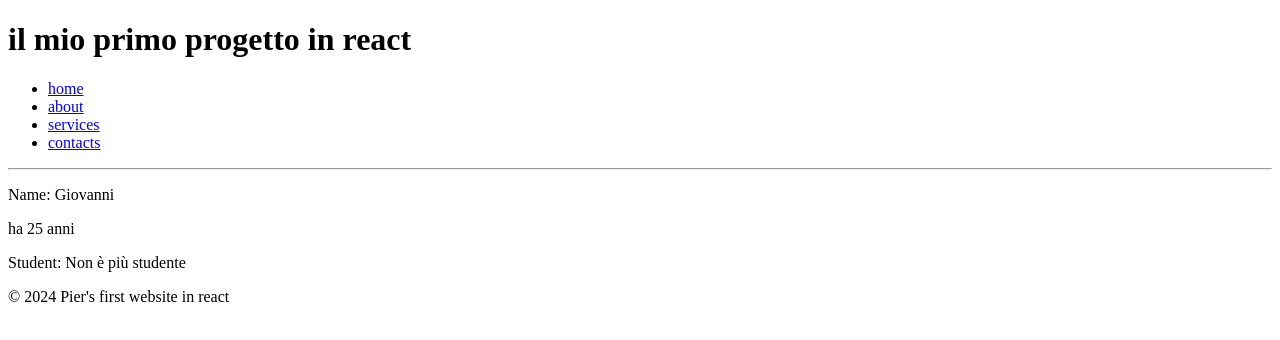
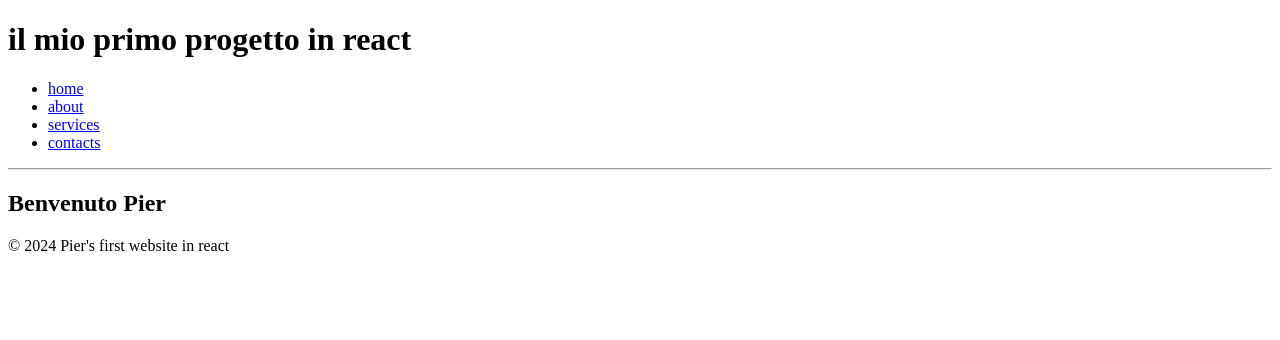
Before and after one commit to IazzettaPierluigi/FirstReact, a React (Vite) app in the folder first-react-app/: page / in a window 1280 px wide. Shown: the top 340 px of the page. Built offline with nearby package versions, Linux system fonts and the light colour scheme.

Commit message:
testing conditional rendering

```diff
--- a/first-react-app/src/App.jsx
+++ b/first-react-app/src/App.jsx
@@ -3,13 +3,15 @@ import Footer from "./Footer";
 import Food from "./Food";
 import Card from "./Card";
 import Student from "./Student";
+import UserGreeting from "./UserGreeting";
 
 function App() {
   return (
     //in react, non si possono utilizzare 2 o più componenti nel return (in questo caso di app.jsx), quindi usiamo quello che si chiama "fragment", ossia "<>"
     <>
       <Header />
-      <Student name="Giovanni" age={25} isStudent={false} />
+      <UserGreeting isLoggedIn={true} username="Pier" />
+      {/* <Student name="Giovanni" age={25} isStudent={false} /> */}
 
       <Footer />
     </>
--- a/first-react-app/src/Card.jsx
+++ b/first-react-app/src/Card.jsx
@@ -1,9 +1,9 @@
 import profilePic from './assets/Naruto_Uzumaki_profilo.webp'
 
+function Card() {
 
-function Card(){
-
-return(
+    return (
+        //si usa classname e non class
         <div className="card">
             <img className='card-image' src={profilePic} alt="mypic" />
             <h2 className='card-title'>Pierluigi</h2>
--- /dev/null
+++ b/first-react-app/src/UserGreeting.jsx
@@ -0,0 +1,10 @@
+function UserGreeting(props) {
+    if (props.isLoggedIn) {
+        return <h2>Benvenuto {props.username}</h2>
+    }
+    else {
+        return <h2>Non sei loggato</h2>
+    }
+}
+
+export default UserGreeting
```
Lines whose indentation alone changed are shown as unchanged.
